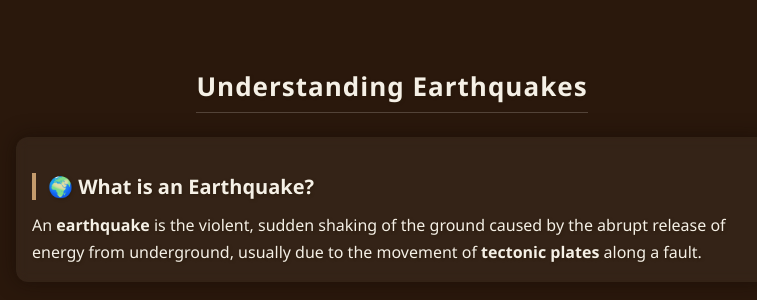
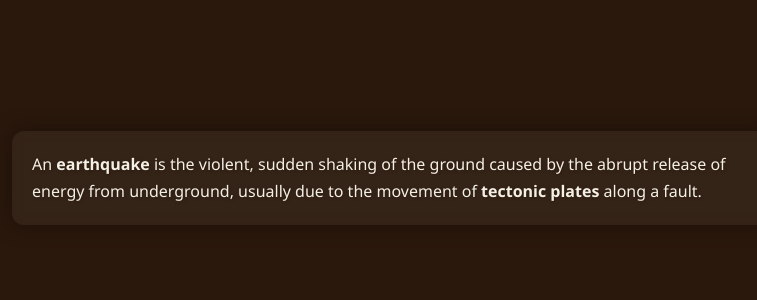
Before and after one commit to PEO33s/ZZ, a plain HTML site: page index.html in a window 1280 px wide. Shown: the part 242-542 px from the top of the page, without its empty margins (268-1025 px from the left). Drawn offline with Linux system fonts and the light colour scheme.

Commit message:
Update index.html

```diff
--- a/index.html
+++ b/index.html
@@ -18,7 +18,6 @@
 
     .wrapper {
       display: flex;
-      flex-direction: column;
       justify-content: center;
       align-items: center;
       width: 100%;
@@ -26,35 +25,17 @@
       padding: 20px;
     }
 
-    h2 {
-      font-size: 26px;
-      margin-bottom: 24px;
-      letter-spacing: 1px;
-      border-bottom: 1px solid rgba(245,240,230,0.2);
-      padding-bottom: 8px;
-      text-align: center;
-    }
-
-    .section {
-      margin-bottom: 28px;
-      padding: 16px;
+    .content {
       background-color: rgba(245,240,230,0.05); /* subtle parchment tint */
+      padding: 20px;
+      max-width: 720px;
       border-radius: 12px;
-      width: 100%;
-      max-width: 720px;
       box-shadow: 0 0 20px rgba(20, 10, 5, 0.6);
       backdrop-filter: blur(6px);
       animation: fadeIn 1.2s ease-out;
     }
 
-    .section h3 {
-      font-size: 20px;
-      margin-bottom: 12px;
-      border-left: 4px solid #c49b6c; /* deeper bronze accent */
-      padding-left: 12px;
-    }
-
-    .section p {
+    p {
       font-size: 16px;
       line-height: 1.7;
       margin: 0;
@@ -66,17 +47,14 @@
     }
 
     @media (max-width: 600px) {
-      h2 { font-size: 22px; }
-      .section h3 { font-size: 18px; }
-      .section p { font-size: 15px; }
+      p { font-size: 15px; }
+      .content { padding: 16px; }
     }
   </style>
 </head>
 <body>
   <div class="wrapper">
-    <h2>Understanding Earthquakes</h2>
-    <div class="section">
-      <h3>🌍 What is an Earthquake?</h3>
+    <div class="content">
       <p>
         An <b>earthquake</b> is the violent, sudden shaking of the ground caused by the abrupt release of energy from underground, usually due to the movement of <b>tectonic plates</b> along a fault.
       </p>
```
